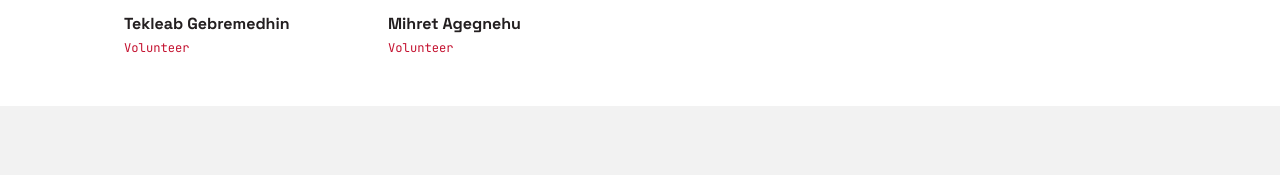
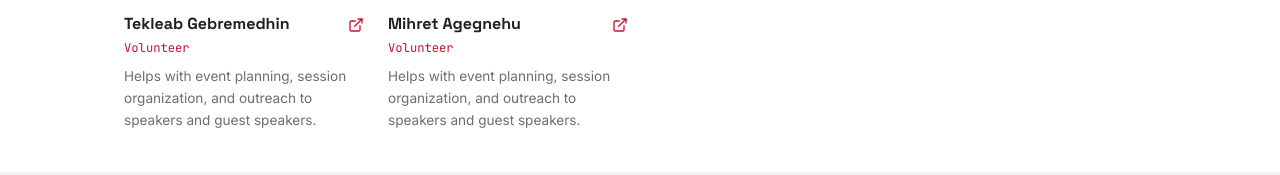
Before and after one commit to aisafetycmuafrica/aisafetycmuafrica.github.io, a plain HTML site: page about.html in a window 1280 px wide. Shown: the part 1915-2090 px from the top of the page. Drawn offline with Linux system fonts and the light colour scheme.

Commit message:
feat(about): Add LinkedIn links and roles for volunteers

```diff
--- a/about.html
+++ b/about.html
@@ -339,8 +339,34 @@
               </div>
               <div class="team-card__name-row">
                 <h3>Tekleab Gebremedhin</h3>
+                <a
+                  class="team-card__link"
+                  href="https://rw.linkedin.com/in/tekleab-gebremedhin-233676287"
+                  target="_blank"
+                  rel="noopener"
+                  aria-label="LinkedIn"
+                >
+                  <svg
+                    viewBox="0 0 24 24"
+                    fill="none"
+                    stroke="currentColor"
+                    stroke-width="2"
+                    stroke-linecap="round"
+                    stroke-linejoin="round"
+                  >
+                    <path
+                      d="M18 13v6a2 2 0 0 1-2 2H5a2 2 0 0 1-2-2V8a2 2 0 0 1 2-2h6"
+                    />
+                    <polyline points="15 3 21 3 21 9" />
+                    <line x1="10" y1="14" x2="21" y2="3" />
+                  </svg>
+                </a>
               </div>
               <p class="role">Volunteer</p>
+              <p class="desc">
+                Helps with event planning, session organization, and outreach
+                to speakers and guest speakers.
+              </p>
             </div>
             <div class="team-card">
               <div class="team-card__avatar">
@@ -348,8 +374,34 @@
               </div>
               <div class="team-card__name-row">
                 <h3>Mihret Agegnehu</h3>
+                <a
+                  class="team-card__link"
+                  href="https://et.linkedin.com/in/mihret-bekele"
+                  target="_blank"
+                  rel="noopener"
+                  aria-label="LinkedIn"
+                >
+                  <svg
+                    viewBox="0 0 24 24"
+                    fill="none"
+                    stroke="currentColor"
+                    stroke-width="2"
+                    stroke-linecap="round"
+                    stroke-linejoin="round"
+                  >
+                    <path
+                      d="M18 13v6a2 2 0 0 1-2 2H5a2 2 0 0 1-2-2V8a2 2 0 0 1 2-2h6"
+                    />
+                    <polyline points="15 3 21 3 21 9" />
+                    <line x1="10" y1="14" x2="21" y2="3" />
+                  </svg>
+                </a>
               </div>
               <p class="role">Volunteer</p>
+              <p class="desc">
+                Helps with event planning, session organization, and outreach
+                to speakers and guest speakers.
+              </p>
             </div>
           </div>
         </div>
```
